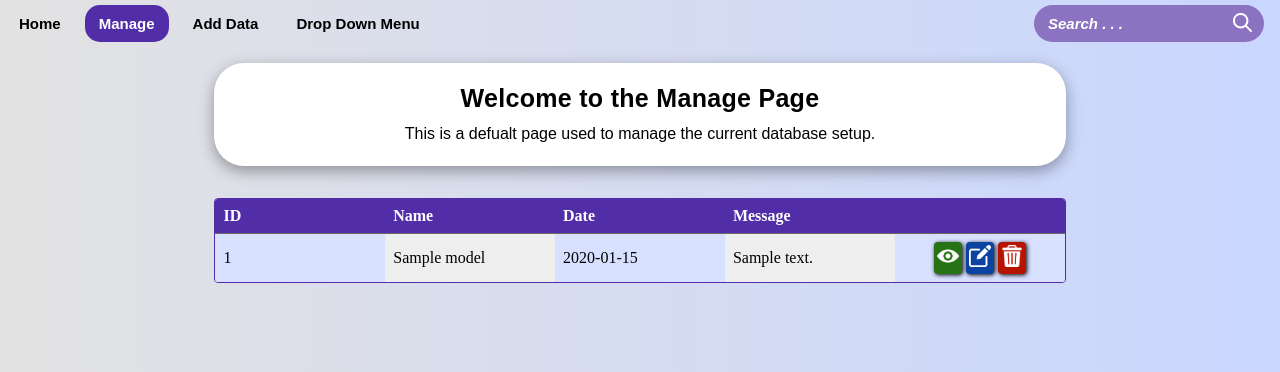
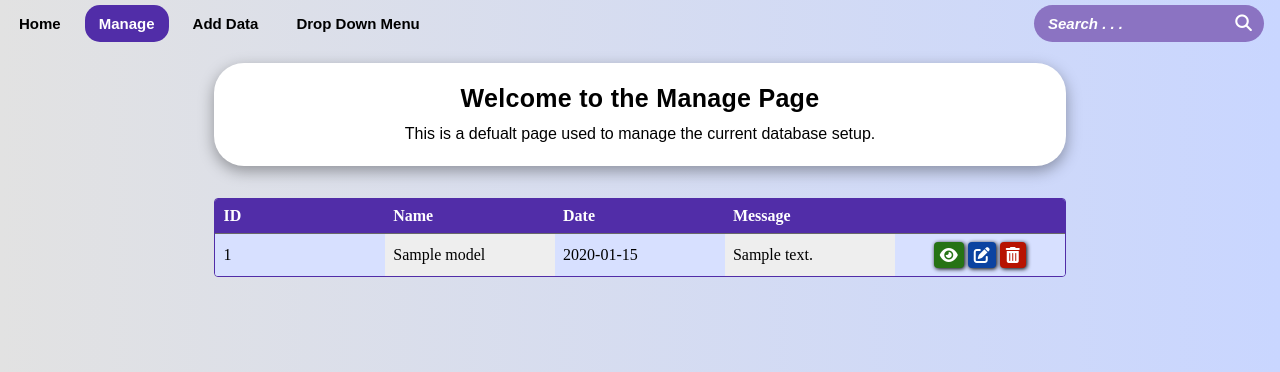
Before and after one commit to AuricFox/flask_template, a Flask app: page /manage/ in a window 1280 px wide. Shown: the top 372 px of the page. Run offline with Flask 3, Linux system fonts and the light colour scheme; tables that the repository leaves empty hold one stand-in row (values such as "Sample post"); parts of the project's set-up code (start-up, migrations or seed data) failed here and were passed over; some libraries are stand-ins or nearby versions.

Commit message:
Updating icons with font-awesome icons

```diff
--- a/app/static/css/base.css
+++ b/app/static/css/base.css
@@ -187,8 +187,8 @@ body {
 }
 
 .search-image {
-    max-height: 90%;
     background-color: inherit;
+    color: #FFFFFF;
 }
 
 .search-btn:hover {
@@ -476,9 +476,6 @@ tr:last-child td {
     margin: 0 2px;
     border-radius: 4px;
     color: #FFFFFF;
-    width: 1.75rem;
-    min-width: 1.75rem;
-    height: 2rem;
     box-shadow: 1px 1px 4px #000;
 }
 
@@ -512,6 +509,7 @@ tr:last-child td {
 
 .icon-btn {
     width: 100%;
+    padding: 2px 3px;
 }
 
 /* ========== Form Fields ========== */
--- a/app/templates/base.html
+++ b/app/templates/base.html
@@ -8,6 +8,7 @@
         <meta name="viewport" content="width=device-width, initial-scale=1.0">
         <title>{% block title %}{% endblock %}</title>
         <link rel="stylesheet" type="text/css" href="{{ url_for('static', filename='css/base.css') }}">
+        <link rel="stylesheet" href="https://cdnjs.cloudflare.com/ajax/libs/font-awesome/6.5.2/css/all.min.css">
         <script src="https://code.jquery.com/jquery-3.6.4.min.js"></script>
         <script src="https://code.jquery.com/ui/1.12.1/jquery-ui.js"></script>
         {% block head %}{% endblock %}
@@ -35,7 +36,7 @@
                     <div class="search-wrapper">
                         <input type="text" class="search" id="search" name="search" placeholder="Search . . ." autocomplete="off">
                         <button class="search-btn" type="submit">
-                            <img class="search-image" src="{{ url_for('static', filename='images/icons/search.png') }}">
+                            <i class="fa-solid fa-magnifying-glass search-image fa-lg"></i>
                         </button>
                     </div>
                 </form>
--- a/app/templates/manage/manage.html
+++ b/app/templates/manage/manage.html
@@ -32,16 +32,13 @@
                 <td class="action-cells">
                     <div class="action-links">
                         <a class="action-cell view-cell" href="{{ url_for('manage.view', id=row.id) | escape }}">
-                            <img class="icon-btn" src="{{ url_for('static', filename='images/icons/view.png') }}"
-                                alt="view">
+                            <i class="fa-solid fa-eye icon-btn"></i>
                         </a>
                         <a class="action-cell edit-cell" href="{{ url_for('manage.edit', id=row.id) | escape }}">
-                            <img class="icon-btn" src="{{ url_for('static', filename='images/icons/edit.png') }}"
-                                alt="edit">
+                            <i class="fa-solid fa-pen-to-square icon-btn"></i>
                         </a>
                         <a class="action-cell delete-cell" href="#" data-record="{{ row.id | escape }}">
-                            <img class="icon-btn" src="{{ url_for('static', filename='images/icons/delete.png') }}"
-                                alt="delete">
+                            <i class="fa-solid fa-trash-can icon-btn"></i>
                         </a>
                     </div>
                 </td>
```
